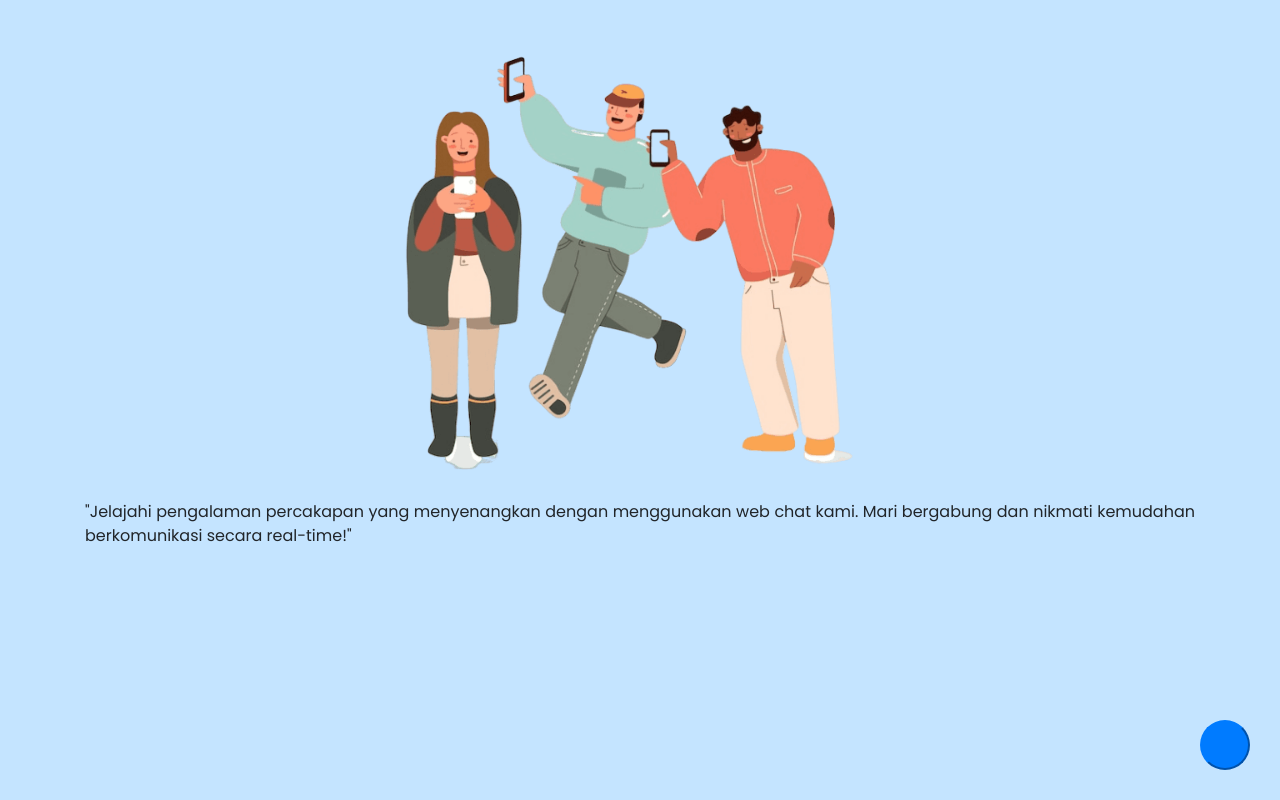
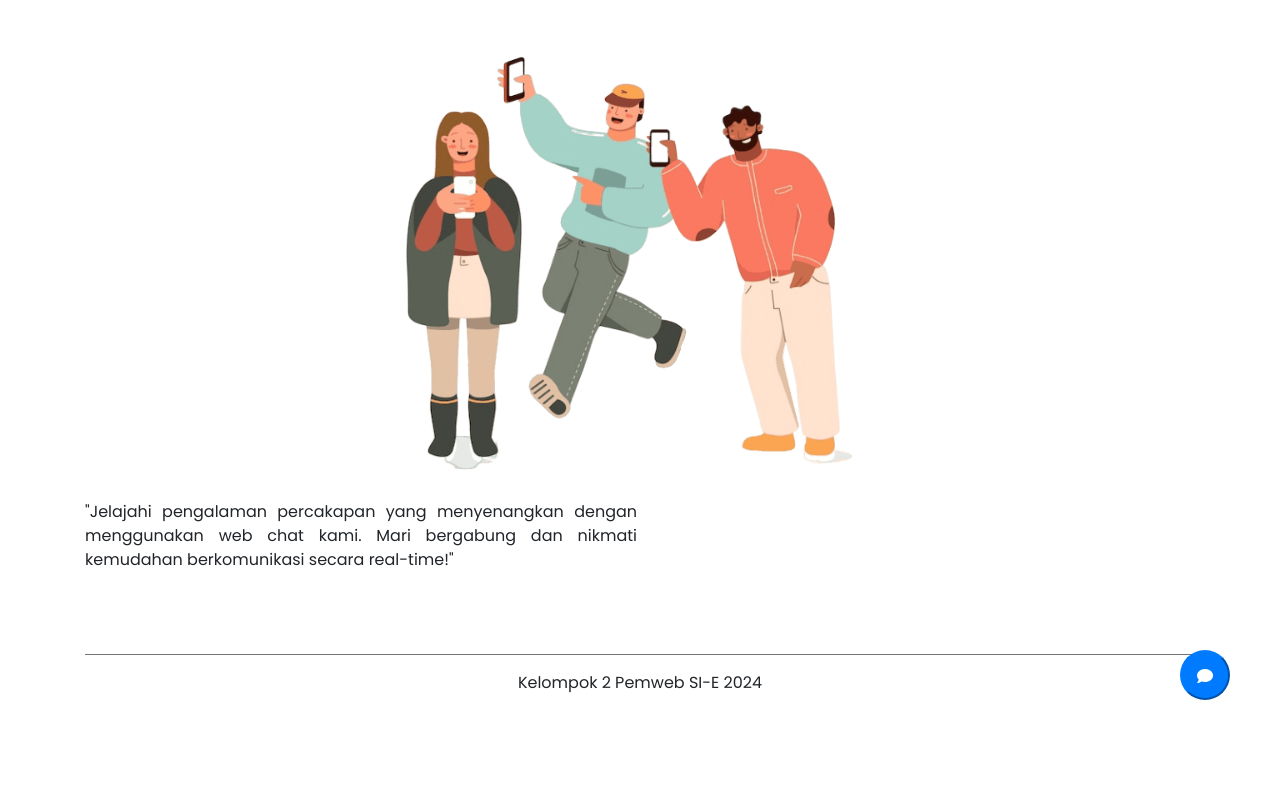
Before and after one commit to voletazahra/case-2-javascript-ajax, a PHP site: page / in a window 1280 px wide. Run offline with PHP 8.4, Linux system fonts and the light colour scheme; some libraries are stand-ins or nearby versions.

Commit message:
penambahan footer

```diff
--- a/index.html
+++ b/index.html
@@ -7,6 +7,13 @@
       rel="stylesheet"
       href="https://stackpath.bootstrapcdn.com/bootstrap/4.1.3/css/bootstrap.min.css"
     />
+
+    <!-- -->
+    <link
+      rel="stylesheet"
+      href="https://use.fontawesome.com/releases/v5.5.0/css/all.css"
+    />
+
     <!-- FONT GOOGLE -->
     <link
       rel="stylesheet"
@@ -34,10 +41,11 @@
       <i class="fas fa-comment"></i>
     </button>
 
+    <!-- ISI -->
     <div class="container">
       <!-- FOTO -->
       <div class="row justify-content-center">
-        <div class="col-sm-10 col-md-6 foto">
+        <div class="col-md-6 foto">
           <img
             src="asset/foto-orang.png"
             alt="Tiga orang memegang ponsel"
@@ -47,14 +55,20 @@
       </div>
       <!-- TULISAN -->
       <div class="row">
-        <div class="col-12">
-          <p style="font-family: 'Poppins', sans-serif; text-align: justify">
+        <div class="col-10">
+          <p style="text-align: justify; margin-right: 40%">
             "Jelajahi pengalaman percakapan yang menyenangkan dengan menggunakan
             web chat kami. Mari bergabung dan nikmati kemudahan berkomunikasi
             secara real-time!"
           </p>
         </div>
       </div>
+    </div>
+
+    <!--FOOTER-->
+    <div class="container" style="margin-top: 50px">
+      <hr width="100%;" color="grey" size="5" />
+      <p style="text-align: center">Kelompok 2 Pemweb SI-E 2024</p>
     </div>
 
     <div class="chatbot">
--- a/style/style.css
+++ b/style/style.css
@@ -2,7 +2,8 @@ body,
 html {
   height: 100%;
   margin: 0;
-  background: #c4e4ff;
+  background: white;
+  font-family: "Poppins", sans-serif;
 }
 
 .card {
@@ -101,8 +102,8 @@ html {
 
 .chatbot-button {
   position: fixed;
-  bottom: 30px;
-  right: 30px;
+  bottom: 100px;
+  right: 50px;
 }
 
 .rounded-circle {
```
Also changed, not shown: script/chat-write.php (+0 -16 lines).
